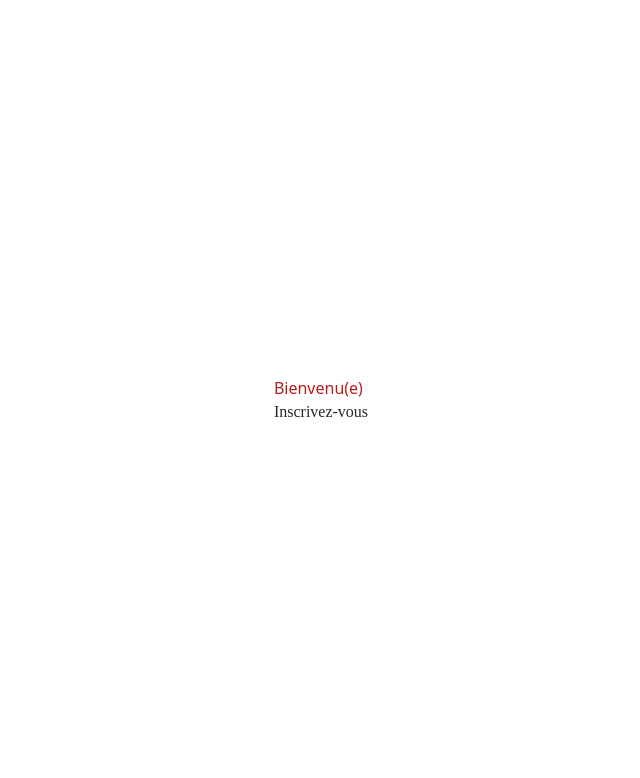
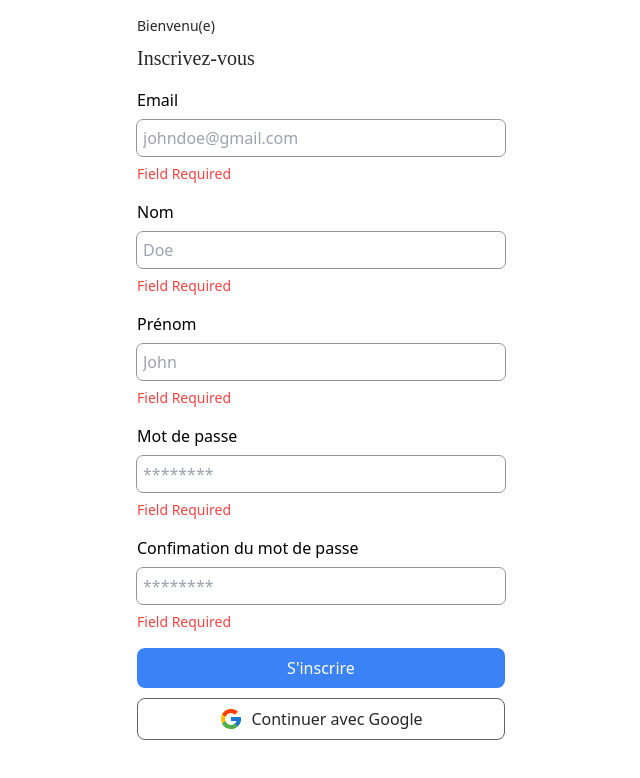
Before and after one commit to PhoenixMputu/memorama, a Gatsby site: page /signup in a window 1280 px wide. Shown: the whole page, without its empty margins (319-959 px from the left). Built offline with nearby package versions, Linux system fonts and the light colour scheme; Gatsby itself is replaced by a stand-in of ours.

Commit message:
Add signup form with Google login option

```diff
--- a/package.json
+++ b/package.json
@@ -16,6 +16,7 @@
     "typecheck": "tsc --noEmit"
   },
   "dependencies": {
+    "@react-icons/all-files": "^4.1.0",
     "autoprefixer": "^10.4.16",
     "gatsby": "^5.13.1",
     "gatsby-omni-font-loader": "^2.0.2",
--- a/src/pages/signup.tsx
+++ b/src/pages/signup.tsx
@@ -1,12 +1,109 @@
 import React from 'react';
+import { FcGoogle } from "@react-icons/all-files/fc/FcGoogle";
 
 const Signup = () => {
 	return (
-		<main className='w-full h-screen flex flex-col justify-center items-center'>
-			<form>
-				<div>
-					<h3 className='text-red-700'>Bienvenu(e)</h3>
-					<h1 className='text-shark-950 font-dm'>Inscrivez-vous</h1>
+		<main className='bg-white w-full h-screen md:h-max flex flex-col justify-center items-center'>
+			<form className='p-4 w-11/12 md:w-[400px] flex flex-col justify-center gap-y-4'>
+				<div className='flex flex-col gap-2'>
+					<h3 className='text-sm text-shark-950 text-normal font-normal'>
+						Bienvenu(e)
+					</h3>
+					<h1 className='text-shark-950 font-dm text-xl font-medium'>
+						Inscrivez-vous
+					</h1>
+				</div>
+				<div className='flex flex-col gap-2'>
+					<label
+						htmlFor='email'
+						className='text-base'>
+						Email
+					</label>
+					<input
+						type='email'
+						name='email'
+						id='email'
+						autoComplete='on'
+						placeholder='johndoe@gmail.com'
+						className='p-1.5 outline outline-1 outline-shark-400 rounded-md text-shark-950 focus:outline-shark-950'
+					/>
+                    <p className='text-red-500 text-sm'>Field Required</p>
+				</div>
+				<div className='flex flex-col gap-2'>
+					<label
+						htmlFor='name'
+						className='text-base'>
+						Nom
+					</label>
+					<input
+						type='text'
+						name='name'
+						id='name'
+						autoComplete='on'
+						placeholder='Doe'
+						className='p-1.5 outline outline-1 outline-shark-400 rounded-md text-shark-950 focus:outline-shark-950'
+					/>
+                    <p className='text-red-500 text-sm'>Field Required</p>
+				</div>
+				<div className='flex flex-col gap-2'>
+					<label
+						htmlFor='firstname'
+						className='text-base'>
+						Prénom
+					</label>
+					<input
+						type='text'
+						name='firstname'
+						id='firstname'
+						autoComplete='on'
+						placeholder='John'
+						className='p-1.5 outline outline-1 outline-shark-400 rounded-md text-shark-950 focus:outline-shark-950'
+					/>
+                    <p className='text-red-500 text-sm'>Field Required</p>
+				</div>
+				<div className='flex flex-col gap-2'>
+					<label
+						htmlFor='password'
+						className='text-base'>
+						Mot de passe
+					</label>
+					<input
+						type='password'
+						name='password'
+						id='password'
+						autoComplete='on'
+						placeholder='********'
+						className='p-1.5 outline outline-1 outline-shark-400 rounded-md text-shark-950 focus:outline-shark-950'
+					/>
+                    <p className='text-red-500 text-sm'>Field Required</p>
+				</div>
+				<div className='flex flex-col gap-2'>
+					<label
+						htmlFor='password'
+						className='text-base'>
+						Confimation du mot de passe
+					</label>
+					<input
+						type='password'
+						name='password'
+						id='confirmPassword'
+						autoComplete='on'
+						placeholder='********'
+						className='p-1.5 outline outline-1 outline-shark-400 rounded-md text-shark-950 focus:outline-shark-950'
+					/>
+                    <p className='text-red-500 text-sm'>Field Required</p>
+				</div>
+				<div className='flex flex-col justify-center items-center gap-2.5'>
+					<button
+						type='submit'
+						className='w-full py-2 text-center text-white text-base font-medium bg-blue-500 rounded-lg hover:bg-blue-700'>
+						{"S'inscrire"}
+					</button>
+                    <button
+						type='button'
+						className='w-full flex justify-center items-center gap-2 py-2 text-center text-shark-950 text-base font-medium rounded-lg border border-shark-500 hover:border-shark-600'>
+						<FcGoogle size={24}/>{'Continuer avec Google'}
+					</button>
 				</div>
 			</form>
 		</main>
```
Also changed, not shown: 1 other file.
